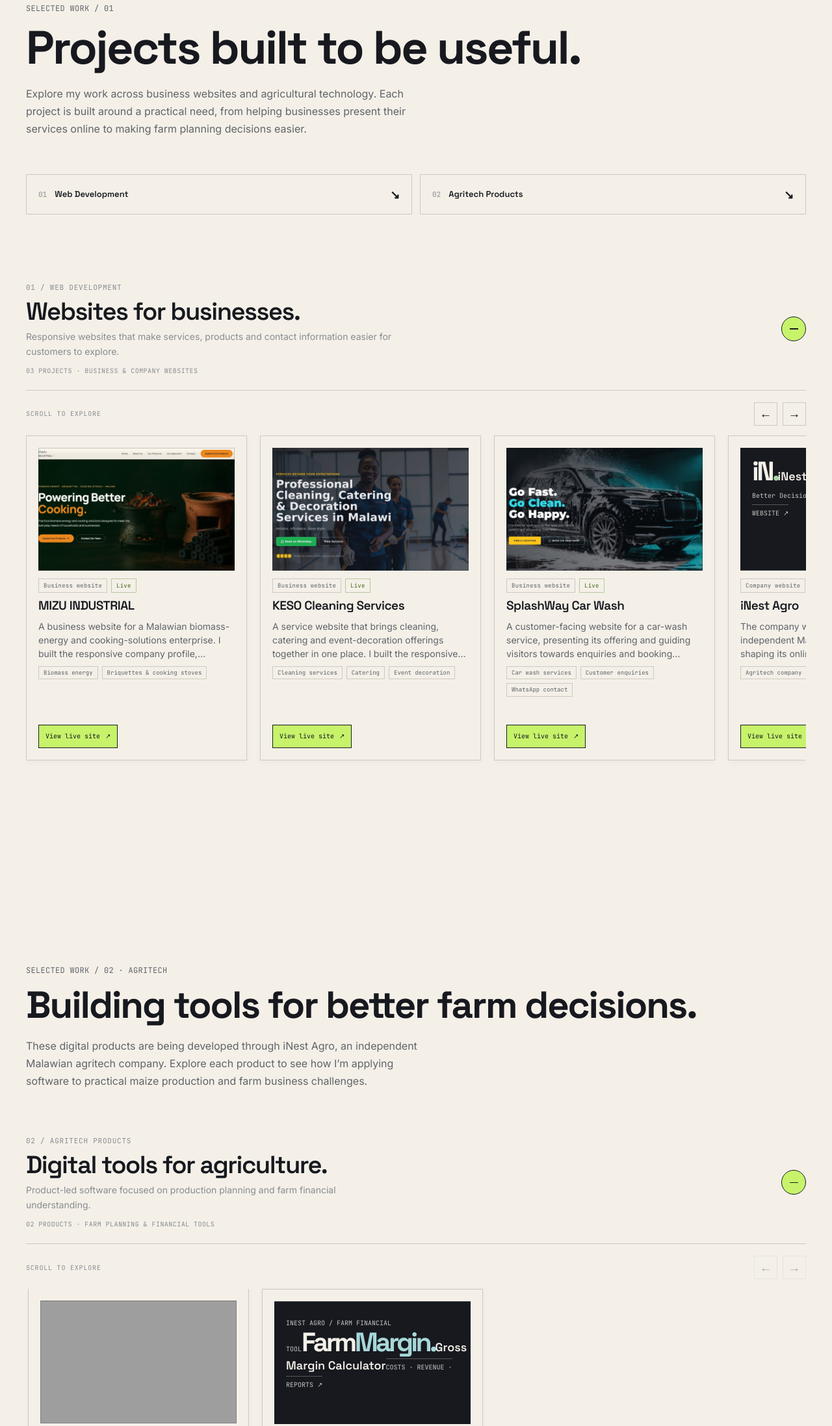
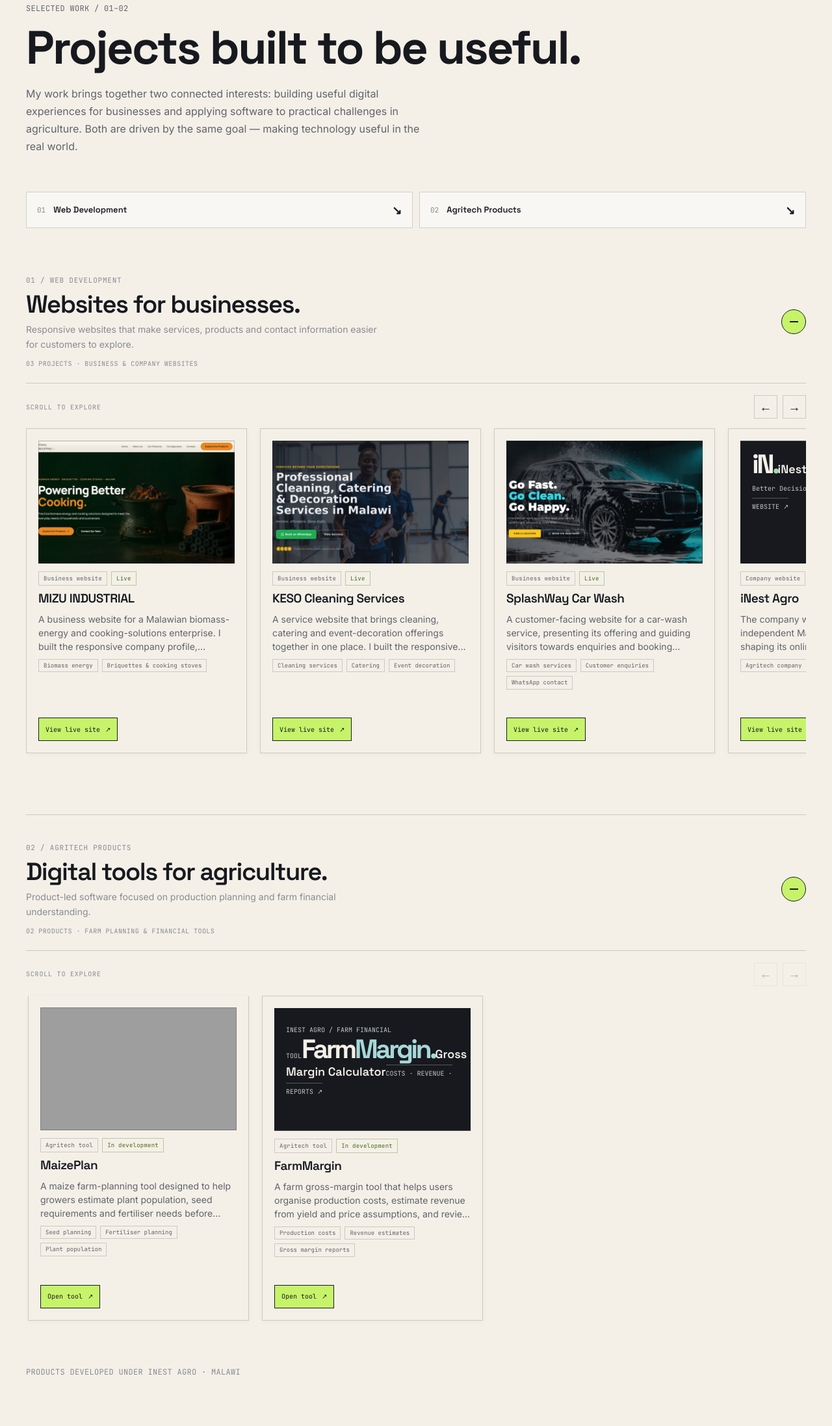
Before and after one commit to wmlauzi/Portfolio, a plain HTML site: page index.html in a window 1280 px wide. Shown: the part 3118-5312 px from the top of the page at 65% size. Drawn offline with Linux system fonts and the light colour scheme; grey boxes are pictures that could not be loaded.

Commit message:
Unify web and agritech project collections (#13)

```diff
--- a/index.html
+++ b/index.html
@@ -830,7 +830,55 @@
       .project-media:hover img, .project-media:focus-visible img { transform:none; }
     }
 
-</style>
+
+    /* Keep both project disciplines inside one coherent showcase */
+    .work-jump-links {
+      margin: 30px 0 48px;
+      gap: 10px;
+    }
+    .work-jump-links a {
+      min-height: 56px;
+      padding: 12px 16px;
+      border-color: var(--line);
+      background: rgba(255,255,255,.52);
+    }
+    .work-jump-links a:hover,
+    .work-jump-links a:focus-visible {
+      background: var(--lime);
+      border-color: var(--ink);
+    }
+    .work-category + .work-category {
+      margin-top: 48px;
+      padding-top: 18px;
+      border-top: 1px solid var(--line);
+    }
+    .work-category .collection-toggle {
+      padding-top: 24px;
+    }
+    .work-category .collection-toggle:focus-visible {
+      outline-offset: 5px;
+    }
+    .work-category .collection-description {
+      max-width: 62ch;
+    }
+    @media (max-width: 639px) {
+      .work-jump-links {
+        margin: 24px 0 34px;
+        gap: 8px;
+      }
+      .work-jump-links a {
+        min-height: 54px;
+        gap: 8px;
+        padding: 10px;
+        font-size: 12px;
+      }
+      .work-category + .work-category {
+        margin-top: 34px;
+        padding-top: 10px;
+      }
+    }
+
+  </style>
 </head>
 
 <body>
@@ -974,9 +1022,9 @@
 
     <section id="development" data-section-reveal>
       <div class="wrap">
-        <p class="mono eyebrow">SELECTED WORK / 01</p>
+        <p class="mono eyebrow">SELECTED WORK / 01–02</p>
         <h2>Projects built to be useful.</h2>
-        <p class="section-intro">Explore my work across business websites and agricultural technology. Each project is built around a practical need, from helping businesses present their services online to making farm planning decisions easier.</p>
+        <p class="section-intro">My work brings together two connected interests: building useful digital experiences for businesses and applying software to practical challenges in agriculture. Both are driven by the same goal — making technology useful in the real world.</p>
 
         <nav class="work-jump-links" aria-label="Explore project categories">
           <a href="#web-projects"><span>01</span> Web Development <span aria-hidden="true">↘</span></a>
@@ -1051,14 +1099,9 @@
             </div>
           </div>
         </div>
-      </div>
-    </section>
-    <section id="agritech" data-section-reveal>
-      <div class="wrap">
-        <p class="mono eyebrow">SELECTED WORK / 02 · AGRITECH</p>
-        <h2>Building tools for better farm decisions.</h2>
-        <p class="section-intro">These digital products are being developed through iNest Agro, an independent Malawian agritech company. Explore each product to see how I’m applying software to practical maize production and farm business challenges.</p>
-        <button class="collection-toggle" id="agroCollectionToggle" type="button" aria-expanded="true" aria-controls="agroCollectionPanel">
+
+        <div id="agritech" class="work-category">
+<button class="collection-toggle" id="agroCollectionToggle" type="button" aria-expanded="true" aria-controls="agroCollectionPanel">
           <span class="collection-toggle-copy">
             <span class="collection-index">02 / AGRITECH PRODUCTS</span>
             <span class="collection-title">Digital tools for agriculture.</span>
@@ -1103,10 +1146,10 @@
           </div>
         </div>
         <p class="mono muted" style="margin-top:24px">PRODUCTS DEVELOPED UNDER INEST AGRO · MALAWI</p>
+        </div>
       </div>
     </section>
-
-    <section id="toolkit" data-section-reveal>
+<section id="toolkit" data-section-reveal>
       <div class="wrap">
         <header class="skills-intro">
           <p class="mono eyebrow">CAPABILITIES / 03</p>
```
